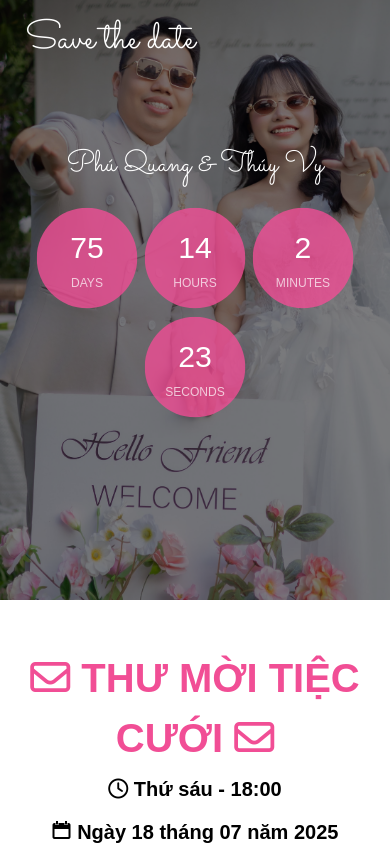
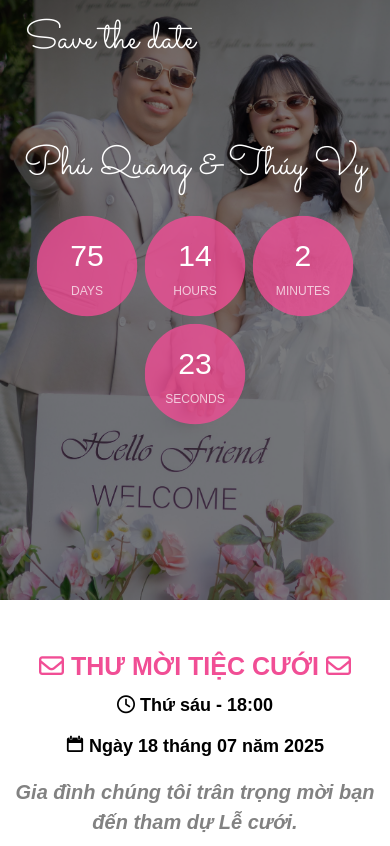
Before and after one commit to imquaq/wedding, a plain HTML site: page index.html in a window 390 px wide. Shown: the top 846 px of the page. Drawn offline with Linux system fonts and the light colour scheme; files whose address does not match are found by name.

Commit message:
Update style.css

```diff
--- a/css/style.css
+++ b/css/style.css
@@ -991,7 +991,7 @@ form label {
   #fh5co-header .display-tc h1,
   #fh5co-counter .display-tc h1,
   .fh5co-cover .display-tc h1 {
-    font-size: 30px;
+    font-size: 40px;
   }
 }
 
@@ -1377,11 +1377,11 @@ form label {
 
 @media screen and (max-width: 768px) {
   .fh5co-heading h2 {
-    font-size: 40px;
+    font-size: 25px;
   }
 
   .fh5co-heading h3 {
-    font-size: 20px;
+    font-size: 18px;
   }
 }
 
```
